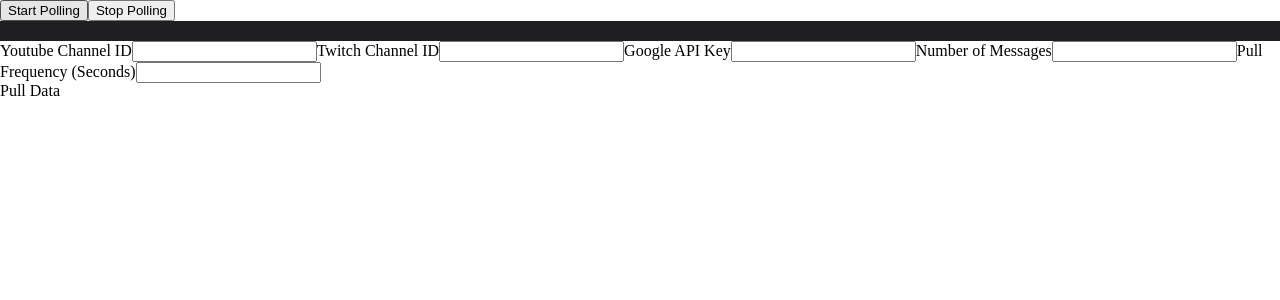
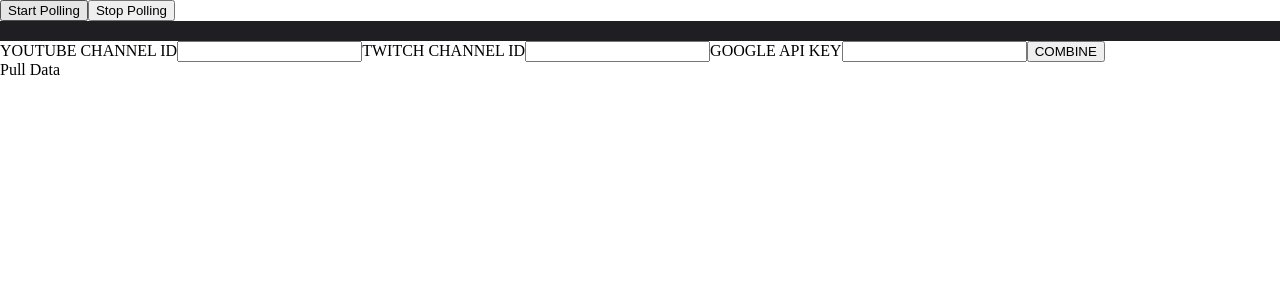
Before and after one commit to philteigne/multiStreamChat, a React (Create React App) app: page / in a window 1280 px wide. Shown: the top 300 px of the page. Built offline with nearby package versions, Linux system fonts and the light colour scheme.

Commit message:
move form submit button to ChatCredentialsForm module

```diff
--- a/src/components/ChatCredentialsForm.js
+++ b/src/components/ChatCredentialsForm.js
@@ -1,29 +1,32 @@
 import {React} from 'react';
 
-const ChatCredentialsForm = ({setYoutubeChannelID, setTwitchChannelName, setGoogleAPIKey, setMessageCount, setPullFrequency}) => {
+const ChatCredentialsForm = ({setYoutubeChannelID, setTwitchChannelName, setGoogleAPIKey, handleSubmit}) => {
 
   return(
     <form>
-      <label>
-        Youtube Channel ID
+      <span className='form-input'>
+        <label>
+          YOUTUBE CHANNEL ID
+        </label>
         <input onChange={(e) => setYoutubeChannelID(e.target.value)}></input>
-      </label>
-      <label>
-        Twitch Channel ID
+      </span>
+      <span className='form-input'>
+        <label>
+          TWITCH CHANNEL ID
+        </label>
         <input onChange={(e) => setTwitchChannelName(e.target.value)}></input>
-      </label>
-      <label>
-        Google API Key
+      </span>
+      <span className='form-input'>
+        <label>
+          GOOGLE API KEY
+        </label>
         <input onChange={(e) => setGoogleAPIKey(e.target.value)} type="password"></input>
-      </label>
-      <label>
-        Number of Messages
-        <input onChange={(e) => setMessageCount(e.target.value)}></input>
-      </label>
-      <label>
-        Pull Frequency (Seconds)
-        <input onChange={(e) => setPullFrequency(e.target.value)}></input>
-      </label>
+      </span>
+      <button className='form-button' onClick={() => {
+          handleSubmit()
+        }}>
+        COMBINE
+      </button>
     </form>
   );
 }
```
